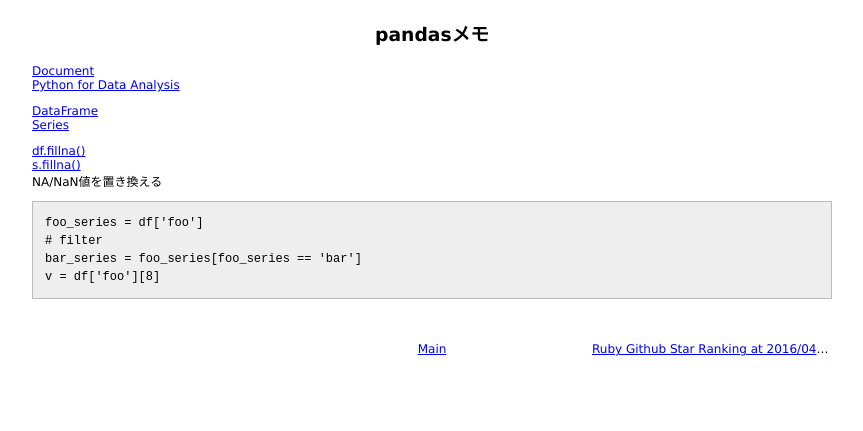
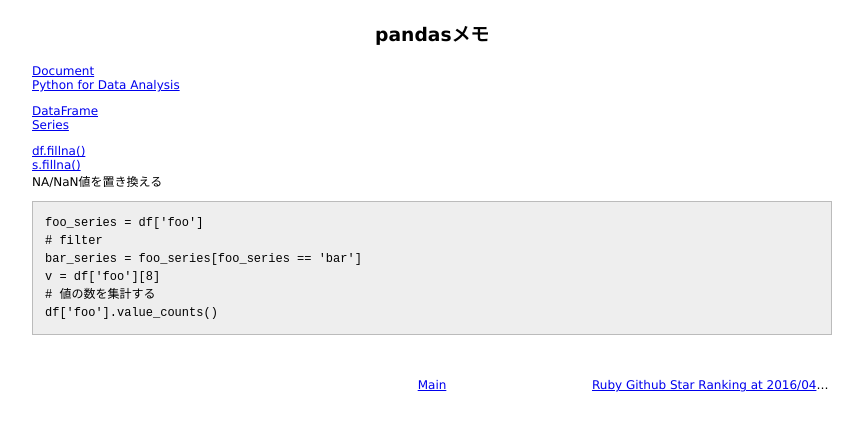
Before and after one commit to 38elements/38elements.github.com, a Jekyll site: the page built from _posts/2016-04-24-pandas.md, in a window 1280 px wide. Shown: the top 431 px of the page, without its empty margins (208-1071 px from the left). Built offline with Jekyll 4.4.1, drawn with Linux system fonts in a browser that asks for light colours.

Commit message:
Update 2016-04-24-pandas.md

````diff
--- a/_posts/2016-04-24-pandas.md
+++ b/_posts/2016-04-24-pandas.md
@@ -18,4 +18,6 @@ foo_series = df['foo']
 # filter
 bar_series = foo_series[foo_series == 'bar']
 v = df['foo'][8]
+# 値の数を集計する
+df['foo'].value_counts()
 ```
````
